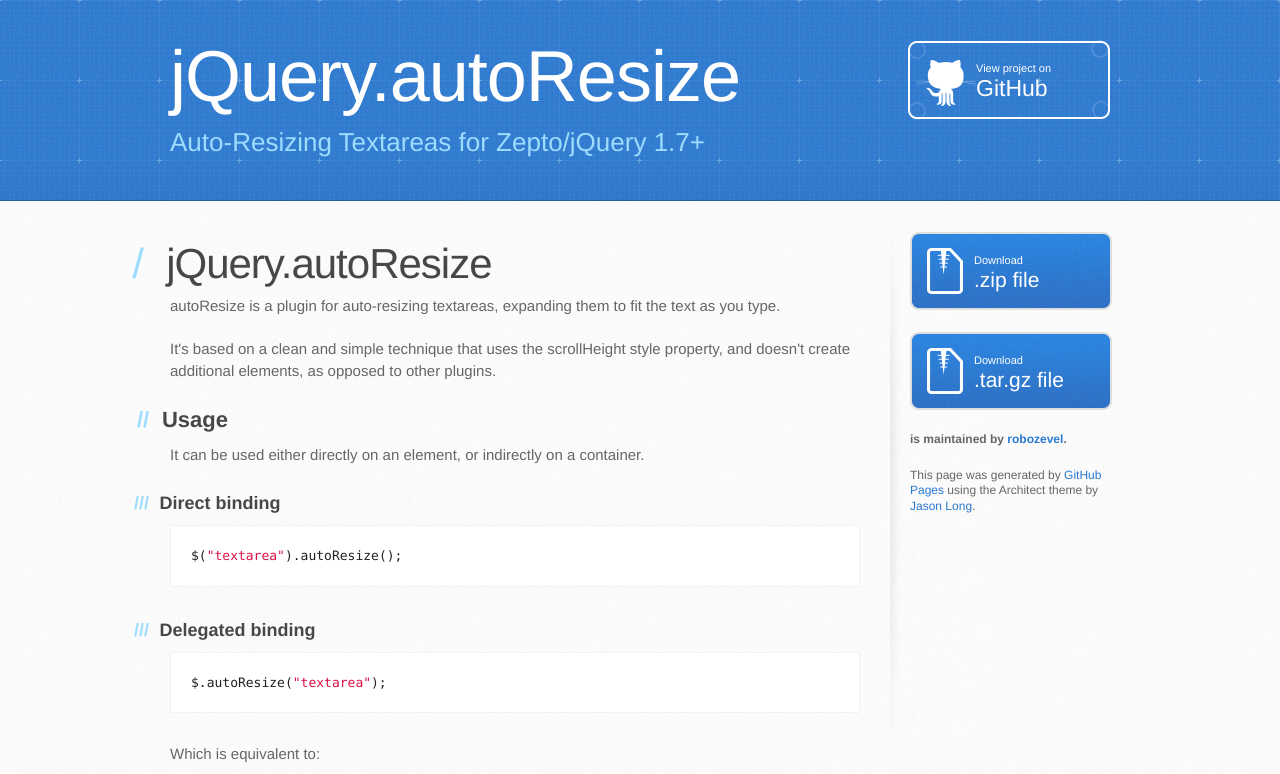
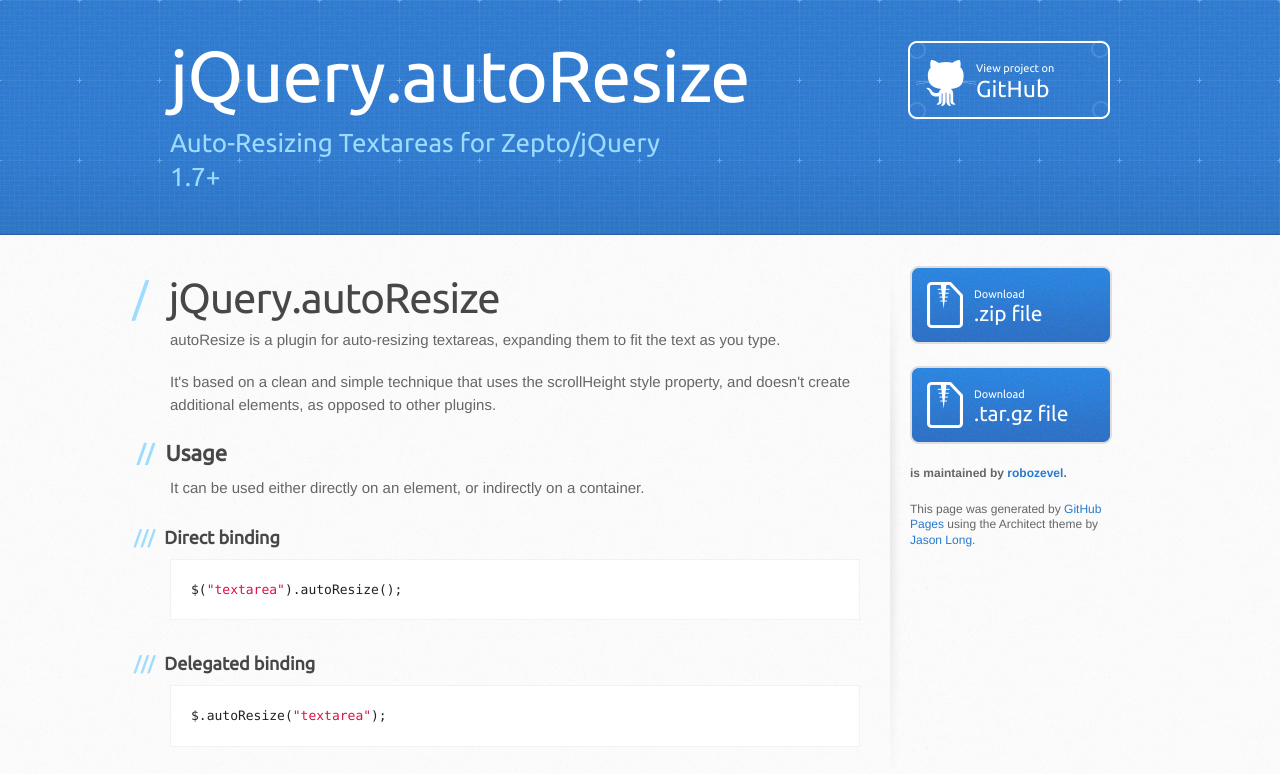
Before and after one commit to robozevel/jquery-autoResize, a plain HTML site: page index.html in a window 1280 px wide. Shown: the top 774 px of the page. Drawn offline with Linux system fonts and the light colour scheme.

Commit message:
Update stylesheet.css

```diff
--- a/stylesheets/stylesheet.css
+++ b/stylesheets/stylesheet.css
@@ -66,7 +66,7 @@ a:hover {
 header {
   padding-top: 40px;
   padding-bottom: 40px;
-  font-family: 'Architects Daughter', 'Helvetica Neue', Helvetica, Arial, serif;
+  font-family: 'Ubuntu', 'Helvetica Neue', Helvetica, Arial, serif;
   background: #2e7bcf url(../images/header-bg.jpg) 0 0 repeat-x;
   border-bottom: solid 1px #275da1;
 }
@@ -136,7 +136,7 @@ a.button {
   color: #fff;
   padding-left: 68px;
   padding-top: 22px;
-  font-family: 'Architects Daughter', 'Helvetica Neue', Helvetica, Arial, serif;
+  font-family: 'Ubuntu', 'Helvetica Neue', Helvetica, Arial, serif;
 }
 a.button small {
   display: block;
@@ -225,7 +225,7 @@ form {
 /* GENERAL ELEMENT TYPE STYLES */
 
 #main-content h1 {
-  font-family: 'Architects Daughter', 'Helvetica Neue', Helvetica, Arial, serif;
+  font-family: 'Ubuntu', 'Helvetica Neue', Helvetica, Arial, serif;
   font-size: 2.8em;
   letter-spacing: -1px;
   color: #474747;
@@ -239,7 +239,7 @@ form {
 }
 
 #main-content h2 {
-  font-family: 'Architects Daughter', 'Helvetica Neue', Helvetica, Arial, serif;
+  font-family: 'Ubuntu', 'Helvetica Neue', Helvetica, Arial, serif;
   font-size: 22px;
   font-weight: bold;
   margin-bottom: 8px;
@@ -253,7 +253,7 @@ form {
 }
 
 #main-content h3 {
-  font-family: 'Architects Daughter', 'Helvetica Neue', Helvetica, Arial, serif;
+  font-family: 'Ubuntu', 'Helvetica Neue', Helvetica, Arial, serif;
   font-size: 18px;
   font-weight: bold;
   margin-top: 24px;
@@ -269,7 +269,7 @@ form {
 }
 
 #main-content h4 {
-  font-family: 'Architects Daughter', 'Helvetica Neue', Helvetica, Arial, serif;
+  font-family: 'Ubuntu', 'Helvetica Neue', Helvetica, Arial, serif;
   font-size: 15px;
   font-weight: bold;
   color: #474747;
@@ -283,7 +283,7 @@ h4:before {
 }
 
 #main-content h5 {
-  font-family: 'Architects Daughter', 'Helvetica Neue', Helvetica, Arial, serif;
+  font-family: 'Ubuntu', 'Helvetica Neue', Helvetica, Arial, serif;
   font-size: 14px;
   color: #474747;
 }
@@ -295,7 +295,7 @@ h5:before {
 }
 
 #main-content h6 {
-  font-family: 'Architects Daughter', 'Helvetica Neue', Helvetica, Arial, serif;
+  font-family: 'Ubuntu', 'Helvetica Neue', Helvetica, Arial, serif;
   font-size: .8em;
   color: #474747;
 }
```
